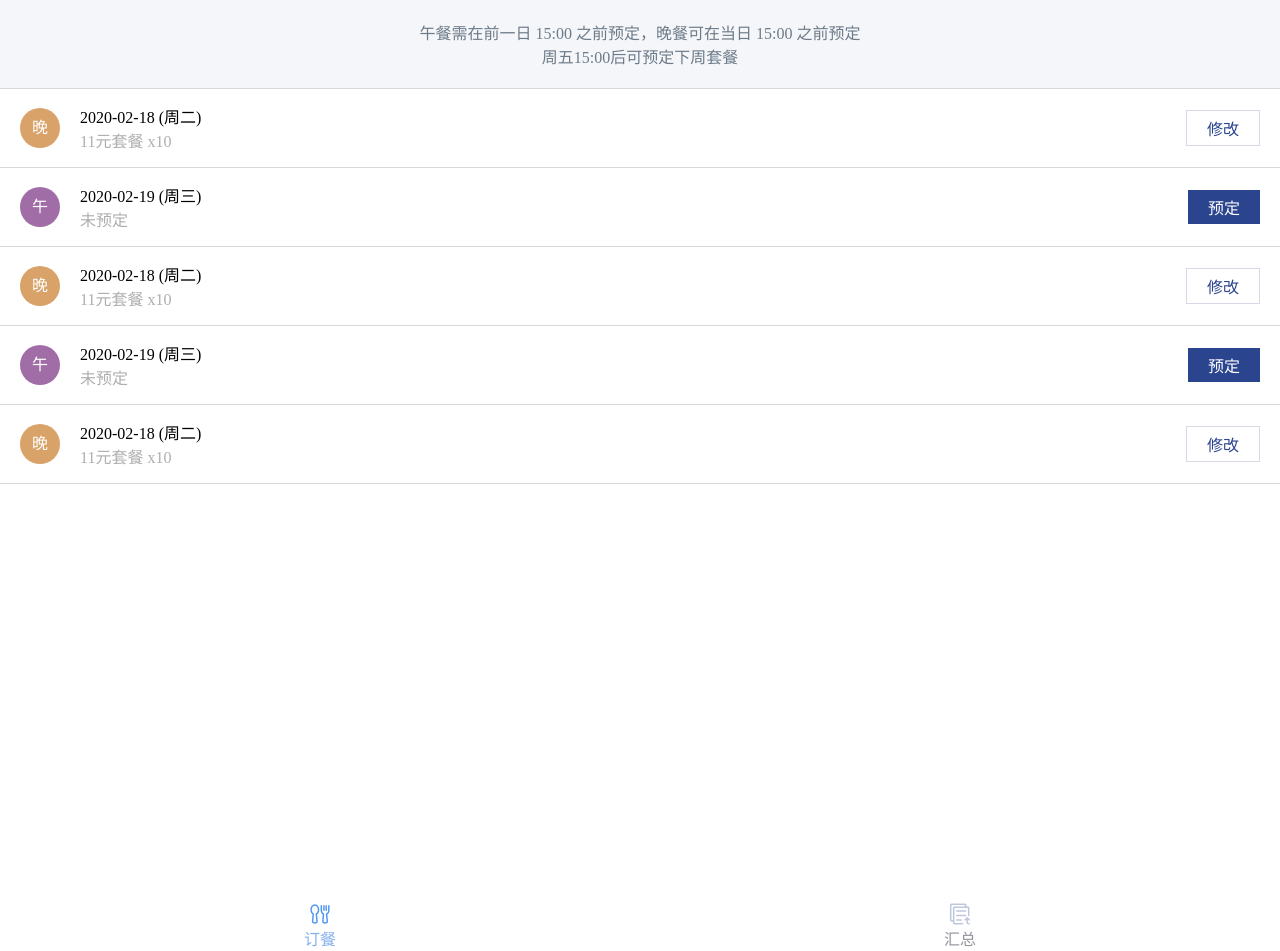
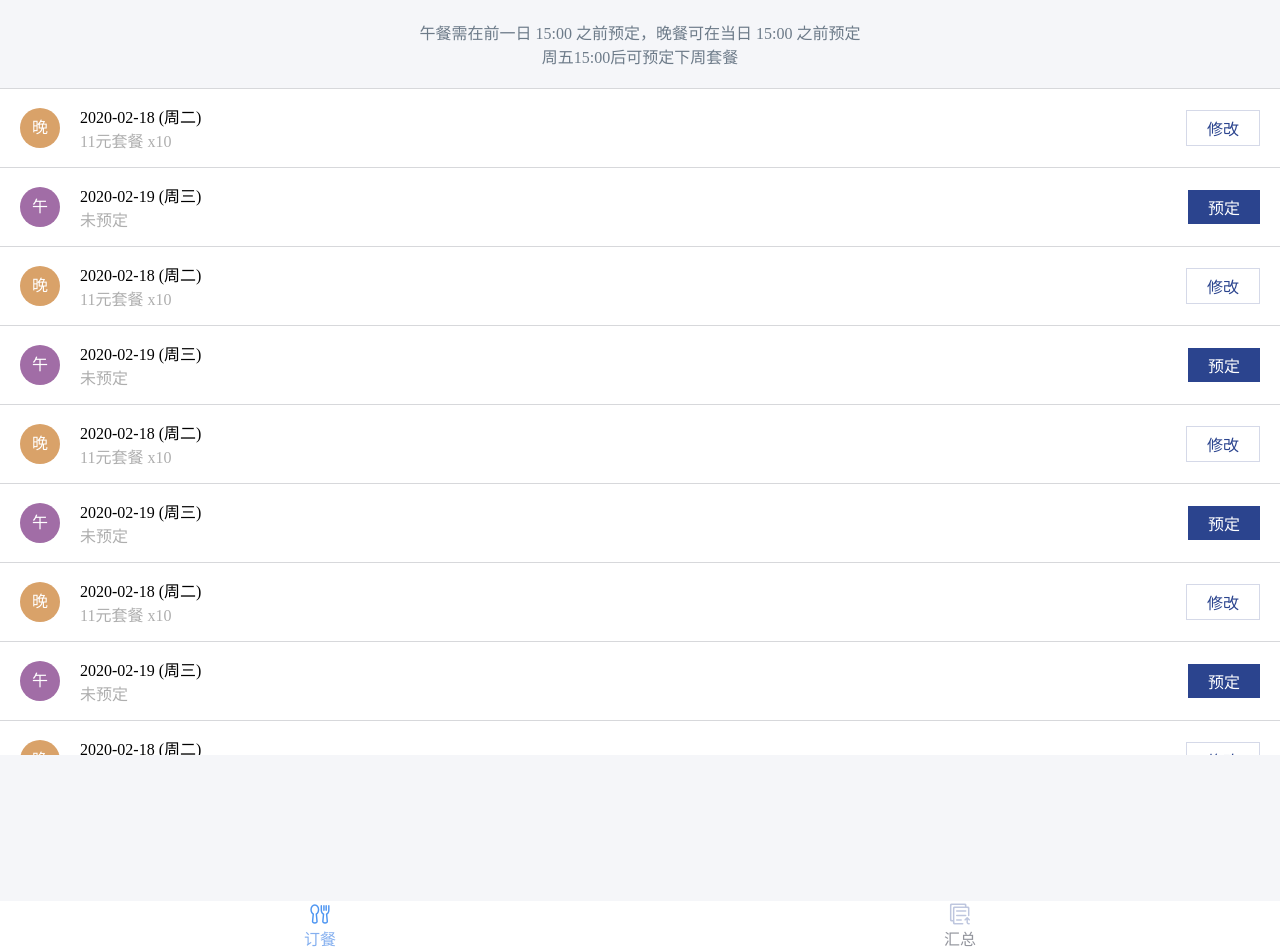
Before and after one commit to lgtian/OrderFoodAssistant, a Flask app: page /order in a window 1280 px wide. Run offline with Flask 2, Linux system fonts and the light colour scheme.

Commit message:
update order.css

```diff
--- a/app.py
+++ b/app.py
@@ -26,6 +26,34 @@ def order():
          "activityType": "晚餐",
          "date": "2020-02-19 (周三)",
          "ordered": "0"
+        },
+        {
+            "activityId": 11,
+            "activityType": "午餐",
+            "activitySubType": "11元套餐",
+            "date": "2020-02-18 (周二)",
+            "activityDetailId": 111,
+            "total": "10",
+            "ordered": "1"
+        },
+        {
+            "activityType": "晚餐",
+            "date": "2020-02-19 (周三)",
+            "ordered": "0"
+        },
+        {
+            "activityId": 11,
+            "activityType": "午餐",
+            "activitySubType": "11元套餐",
+            "date": "2020-02-18 (周二)",
+            "activityDetailId": 111,
+            "total": "10",
+            "ordered": "1"
+        },
+        {
+            "activityType": "晚餐",
+            "date": "2020-02-19 (周三)",
+            "ordered": "0"
         },
         {
             "activityId": 11,
--- a/static/order/order.css
+++ b/static/order/order.css
@@ -8,6 +8,7 @@ body {
 }
 
 .view-order {
+    height: 100%;
     background-color: #F5F6F9;
 }
 
@@ -40,6 +41,7 @@ body {
 
 .activity-list {
     overflow: scroll;
+    height: 70%;
 }
 
 .activity_item {
```
